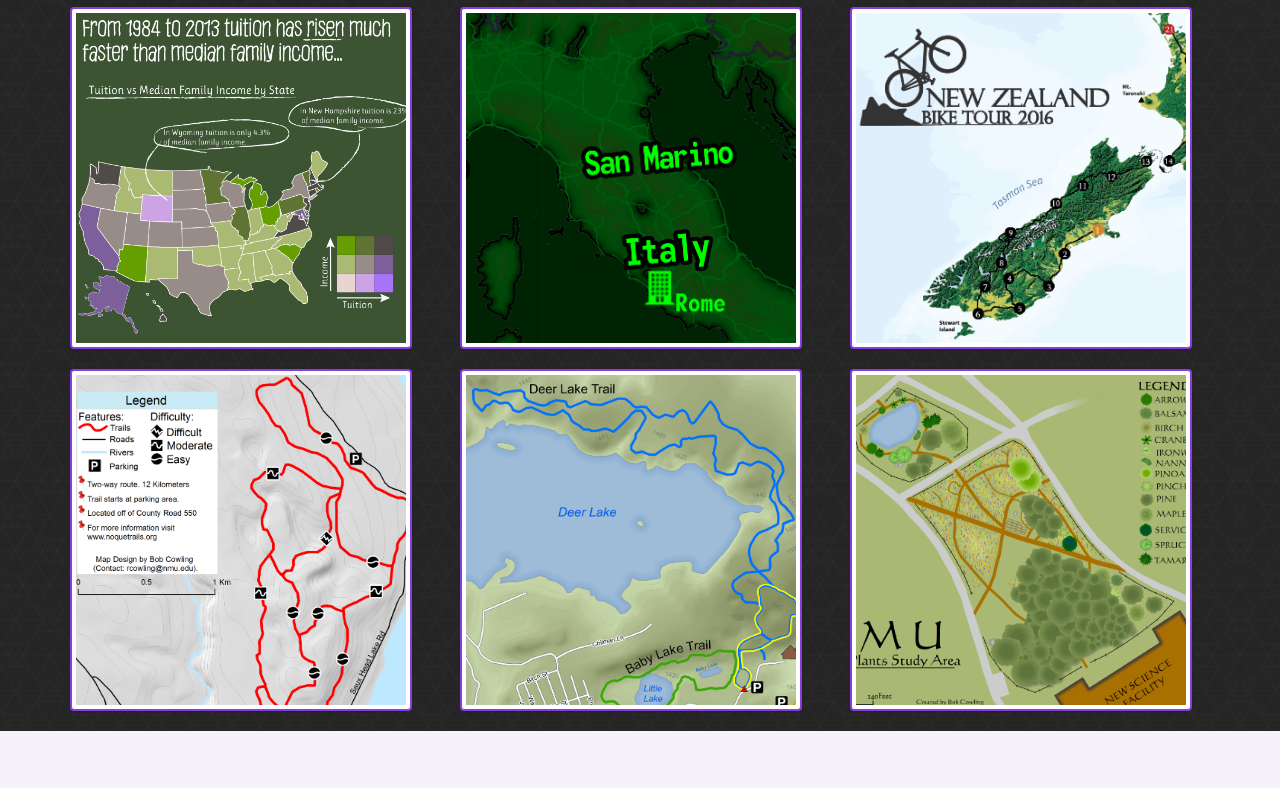
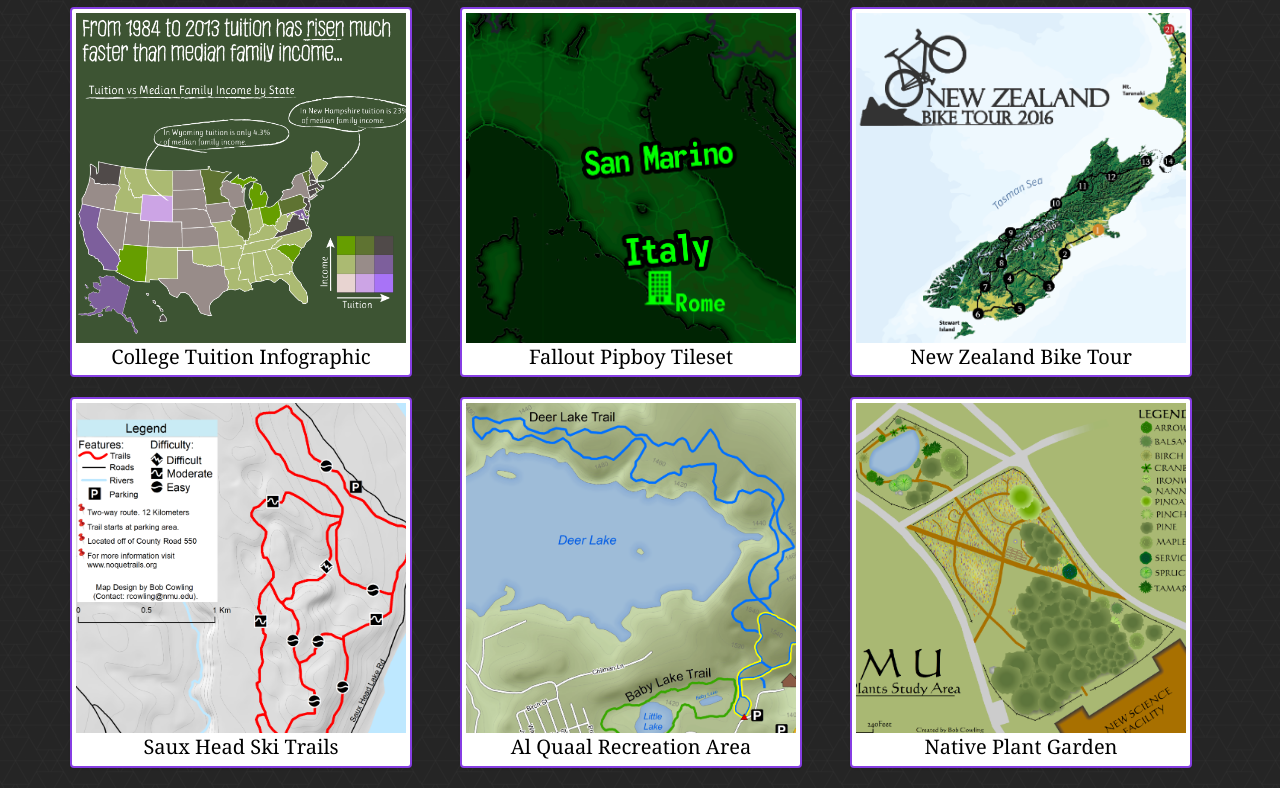
Before and after one commit to rcowling/rcowling.github.io, a plain HTML site: page portfolio.html in a window 1280 px wide. Shown: the part 104-892 px from the top of the page. Before the commit the page ends 835 px from the top, so only its background shows below. Drawn offline with Linux system fonts and the light colour scheme; a web font is replaced by a local one.

Commit message:
changes to pages
made changes to various pages, updating text and links

```diff
--- a/css/style.css
+++ b/css/style.css
@@ -220,3 +220,9 @@ h4 {
 .img-responsive center-block {
     padding-top: 40px;
 }
+
+portfolio-heading {
+    font-size: 20px;
+  color: black;
+    align-content: center;
+}
--- a/portfolio.html
+++ b/portfolio.html
@@ -53,6 +53,7 @@
 						<a href="portfolio/tuition.html">
 							<img src="assets/collegetuitionthumb.png" alt="rising college tuition infographic" />
 						</a>
+                         <center><portfolio-heading>College Tuition Infographic</portfolio-heading></center>
 					</div>
 				</div>
 				<div class="col-md-4">
@@ -60,6 +61,7 @@
 						<a href="portfolio/fallout.html">
 							<img src="assets/falloutthumb.png" alt="Fallout Pipboy Map Tileset" />
 						</a>
+                         <center><portfolio-heading>Fallout Pipboy Tileset</portfolio-heading></center>
 					</div>
 				</div>
 				<div class="col-md-4">
@@ -67,6 +69,7 @@
 						<a href="portfolio/newzealand.html">
 							<img src="assets/nzthumb.png" alt="New Zealand Bike Tour" />
 						</a>
+                         <center><portfolio-heading>New Zealand Bike Tour</portfolio-heading></center>
 					</div>
 				</div>
 			</div>
@@ -76,6 +79,7 @@
 						<a href="portfolio/sauxhead.html">
 							<img src="assets/sauxthumb.png" alt="Saux Head Trail Map" />
 						</a>
+                         <center><portfolio-heading>Saux Head Ski Trails</portfolio-heading></center>
 					</div>
 				</div>
 				<div class="col-md-4">
@@ -83,6 +87,7 @@
 						<a href="portfolio/alquaal.html">
 							<img src="assets/quaalthumb.png" alt="Al Quaal Recreation Area Map" />
 						</a>
+                         <center><portfolio-heading>Al Quaal Recreation Area</portfolio-heading></center>
 					</div>
 				</div>
 				<div class="col-md-4">
@@ -90,6 +95,7 @@
 						<a href="portfolio/plantgarden.html">
 							<img src="assets/plantsthumb.png" alt="NMU Outdoor Learning Area" />
 						</a>
+                        <center><portfolio-heading>Native Plant Garden</portfolio-heading></center>
 					</div>
 				</div>
 			</div>
```
Also changed, not shown: about.html (+1 -1 lines), contact.html (+3 -3 lines), index.html (+1 -1 lines), 1 other file.
